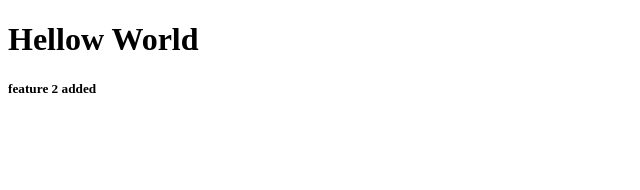
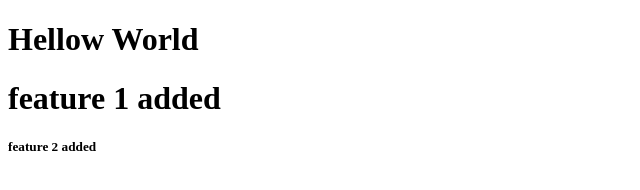
Before and after one commit to lakinaik09/demo, a plain HTML site: page index.html in a window 1280 px wide. Shown: the whole page, without its empty margins (0-640 px from the left). Drawn offline with Linux system fonts and the light colour scheme.

Commit message:
feature 1 added

```diff
--- a/index.html
+++ b/index.html
@@ -7,6 +7,8 @@
 </head>
 <body>
         <h1>Hellow World</h1>
+        <h1>feature 1 added</h1>
         <h5>feature 2 added</h5>
+
 </body>
 </html>
```
